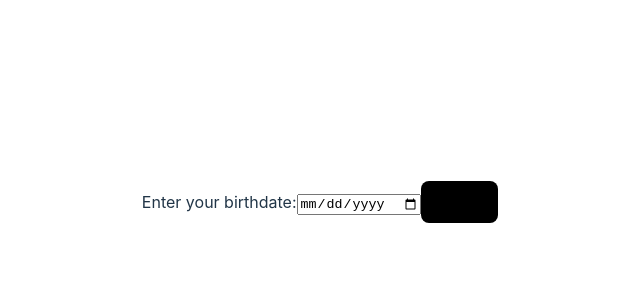
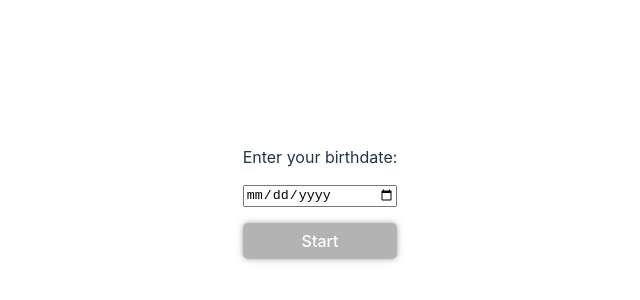
Before and after one commit to CodeLikeObama/mortalityClock, a React (Vite) app in the folder mortalityClock/: page / in a window 1280 px wide. Shown: the part 198-498 px from the top of the page, without its empty margins (320-960 px from the left). Built offline with nearby package versions, Linux system fonts and the light colour scheme.

Commit message:
styling of dateInput

```diff
--- a/mortalityClock/src/DateInput.css
+++ b/mortalityClock/src/DateInput.css
@@ -1,3 +1,52 @@
+form {
+  display: flex;
+  flex-direction: column;
+  gap: 1rem;
+}
+
+.input-row {
+  display: flex;
+  align-items: center;
+  gap: 0.5rem;
+}
+
+#InputLabel {
+  font-size: 1.5rem;
+  color: white;
+  text-shadow:  0 0 8px rgba(255, 255, 255, 0.5), 0 0 15px rgba(255, 255, 255, 0.3);
+}
+
+#dateInput {
+  font-size: 1.2rem;
+  padding: 0.5rem;
+  border: none;
+  border-radius: 5px;
+  background-color: rgba(128, 128, 128, 0.3);
+  color: white;
+  outline: none;
+}
+
+#dateInput:focus {
+  box-shadow: 0 0 8px rgba(128, 128, 128, 0.7), 0 0 15px rgba(128, 128, 128, 0.5);
+  background-color: rgba(128, 128, 128, 0.4);
+}
+
 #startButton {
-  background-color: black;
+  font-size: 1rem;
+  padding: 0.5rem 1rem;
+  border: none;
+  border-radius: 5px;
+  background-color: rgba(128, 128, 128, 0.6);
+  color: white;
+  cursor: pointer;
+  transition: all 0.3s ease;
+  box-shadow: 0 0 4px rgba(128, 128, 128, 0.5), 0 0 8px rgba(128, 128, 128, 0.3);
 }
+
+#startButton:hover {
+  box-shadow: 0 0 8px rgba(128, 128, 128, 0.7), 0 0 15px rgba(128, 128, 128, 0.5);
+}
+
+#startButton:active {
+  box-shadow: 0 0 10px rgba(128, 128, 128, 0.8), 0 0 20px rgba(128, 128, 128, 0.6);
+}
```
